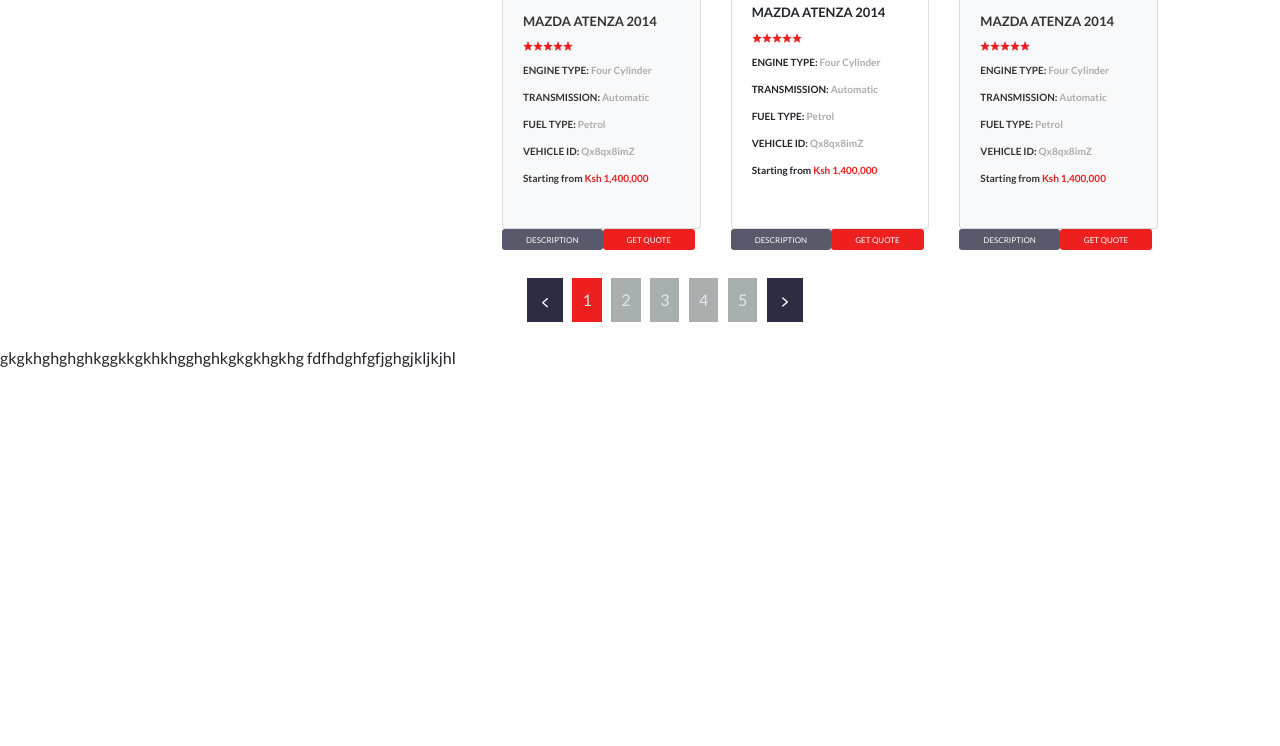
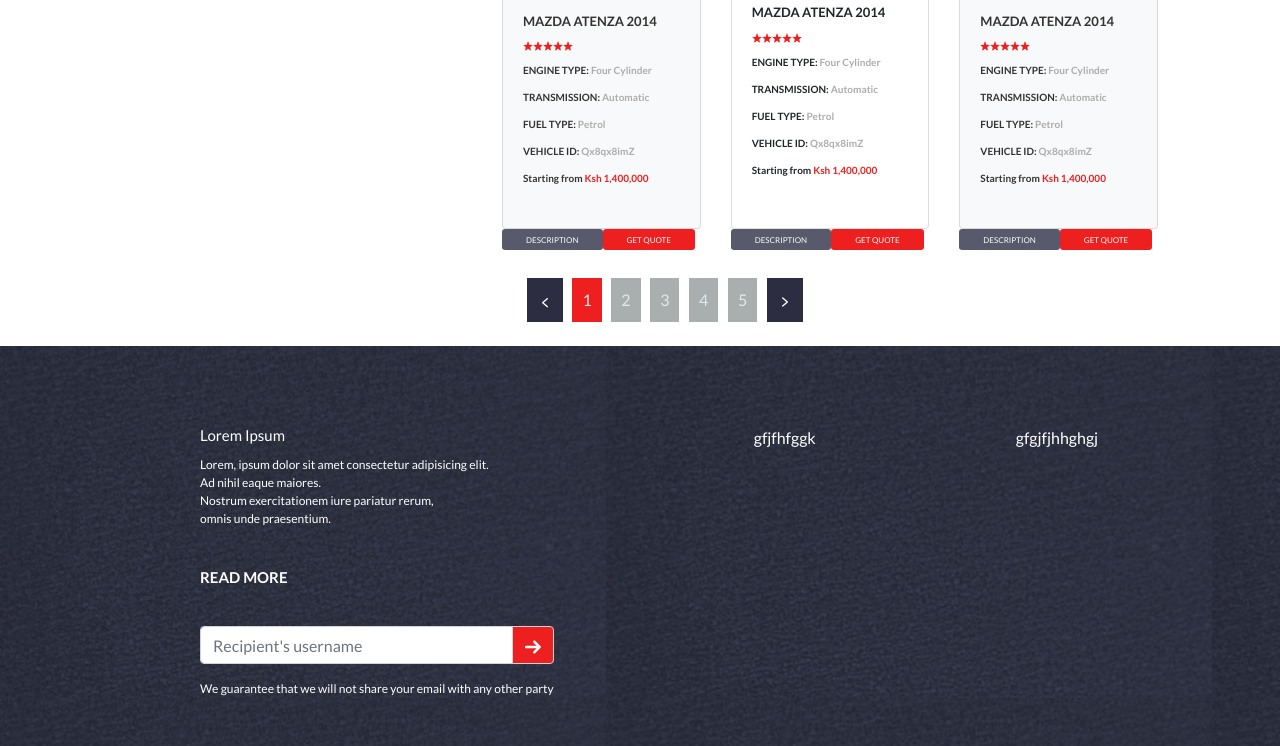
Before and after one commit to chrismcligeyo/cmcMotorsCopy, a website built with webpack: page src/index.html in a window 1280 px wide. Shown: the part 1945-2691 px from the top of the page. Before the commit the page ends 2315 px from the top, so only its background shows below. Built offline with nearby package versions, Linux system fonts and the light colour scheme.

Commit message:
footer details index scss done

```diff
--- a/src/assets/css/app.scss
+++ b/src/assets/css/app.scss
@@ -552,6 +552,66 @@
           =============================
           */
 
+          #bottom-footer{
+            background: url(../../assets/imgs/footer.jpg);
+            height:400px;
+            //
+
+            .footer-details{
+              display:flex;
+              color:white;
+              margin-left: 200px;
+
+               .lorem-search{
+                margin-top: 80px;
+
+              h3{
+                color:#fff;
+                font-size: 15px;
+              }
+              p{
+                font-size:12px;
+              };
+              .readmore{
+                h3{
+                  font-weight: bolder;
+                  margin-top:40px;
+                  margin-bottom:40px;
+                }
+                // .input-group{
+                //   .input-group-append{
+                //     .input-group-text{
+                //   background-color: #ed1f1f !important;
+                // }
+
+                //   }
+
+                // }
+
+
+              }
+            }
+              .useful-links{
+                margin-top: 80px;
+                margin-left: 200px;
+                h3{
+                  color:#fff;
+                  font-size: 12px;
+                }
+              }
+              .recent-posts{
+                margin-top: 80px;
+                margin-left: 200px;
+                h3{
+                  color:#fff;
+                  font-size: 12px;
+                }
+              }
+
+            }
+
+          }
+
 /*range-filter css*/
 
 .range_container {
--- a/src/index.html
+++ b/src/index.html
@@ -1349,8 +1349,31 @@
       </div>
     </section>
     <footer id="bottom-footer">
-      gkgkhghghghkggkkgkhkhgghghkgkgkhgkhg
-      fdfhdghfgfjghgjkljkjhl
+
+        <div class="footer-details">
+          <div class="lorem-search">
+            <h3>Lorem Ipsum</h3>
+            <p>Lorem, ipsum dolor sit amet consectetur adipisicing elit.<br> Ad nihil eaque maiores.<br> Nostrum exercitationem iure pariatur rerum, <br>omnis unde praesentium.<p>
+             <div class="readmore">
+              <h3>READ MORE</h3></div>
+              <div class="input-group mb-3">
+                <input type="text" class="form-control" placeholder="Recipient's username" aria-label="Recipient's username" aria-describedby="basic-addon2">
+                <div class="input-group-append">
+                  <span class="input-group-text" id="basic-addon2" style="background-color: #ed1f1f;"><a href=""><img src="../src/assets/imgs/right-long-arrow.png" alt=""></a></span>
+                </div>
+              </div>
+              <p>We guarantee that we will not share your email with any other party</p>
+          </div>
+          <div class="useful-links">
+            gfjfhfggk
+          </div>
+          <div class="recent-posts">
+            gfgjfjhhghgj
+          </div>
+
+        </div>
+
+
     </footer>
   </body>
 </html>
```
Also changed, not shown: src/assets/imgs/footer.jpg (added), src/assets/imgs/right-long-arrow.png (added).
